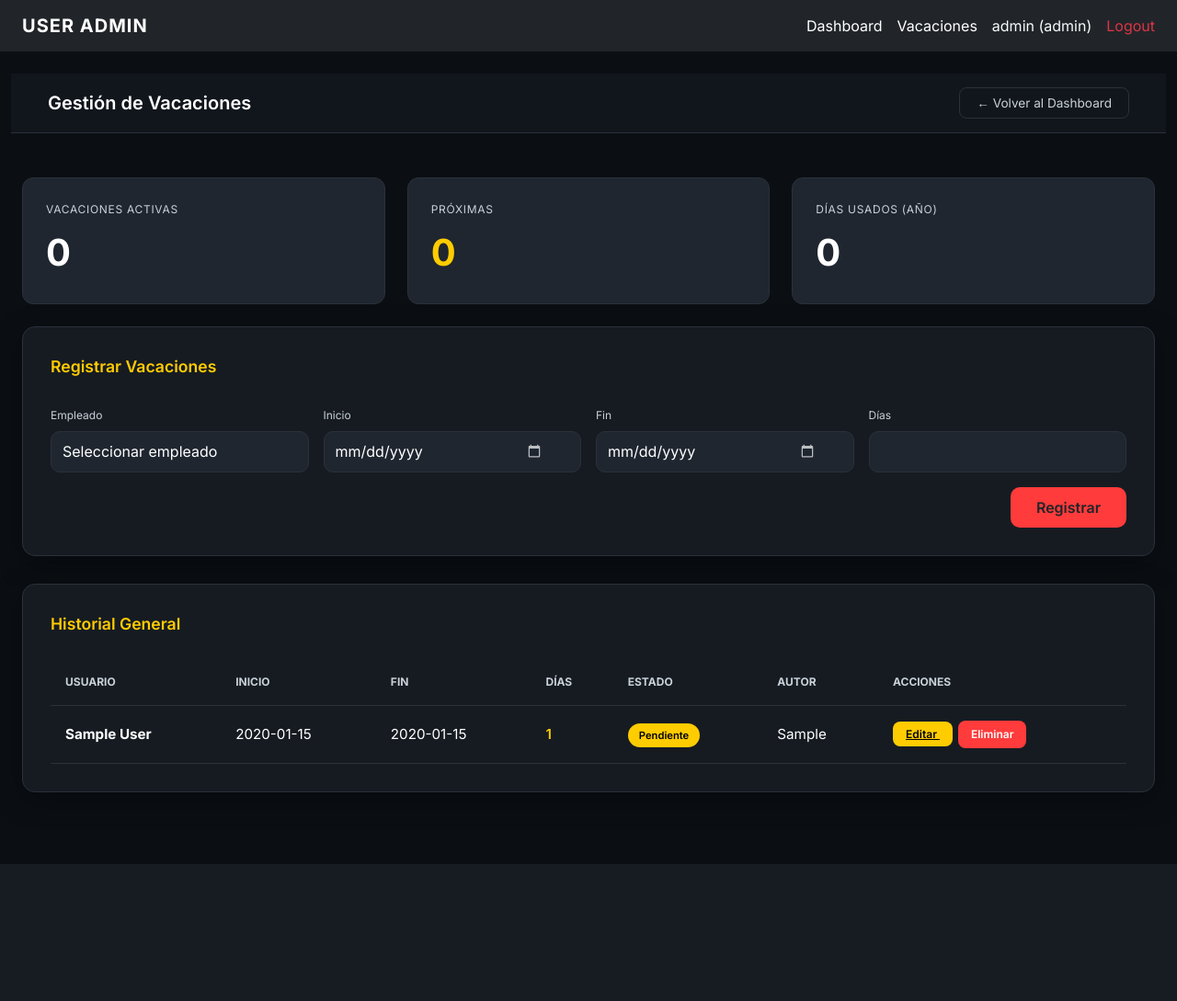
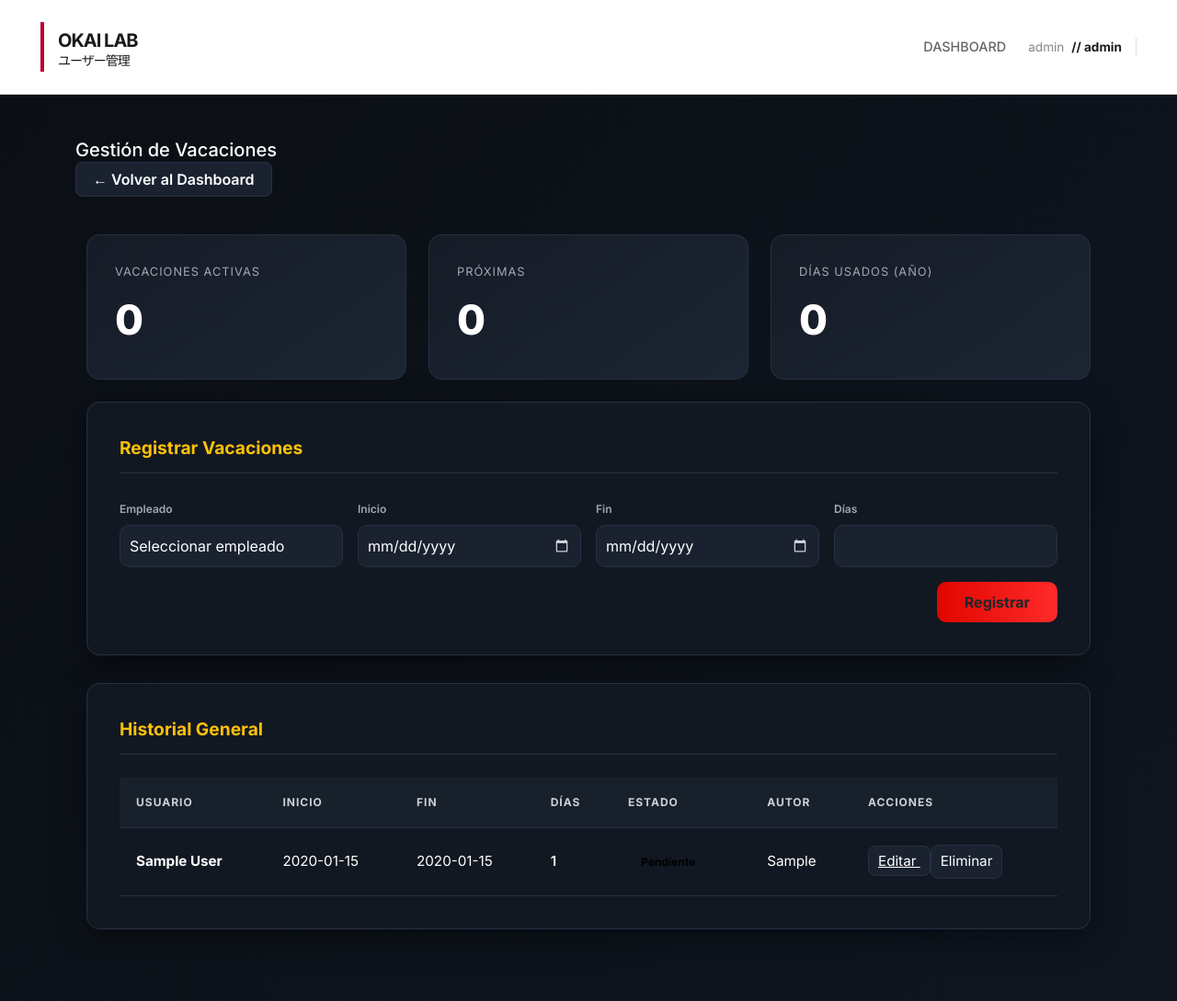
Before and after one commit to Corose/dashboard, a Flask app: page /vacaciones in a window 1280 px wide. Shown: the whole page at 92% size. Before the commit the page ends 940 px from the top, so only its background shows below. Run offline with Flask 3, Linux system fonts and the light colour scheme; a user stored in the database is signed in; tables that the repository leaves empty hold one stand-in row (values such as "Sample post").

Commit message:
Fix Diseño v10

```diff
--- a/templates/base.html
+++ b/templates/base.html
@@ -2,59 +2,139 @@
 <html lang="es">
 <head>
     <meta charset="UTF-8">
-    <title>User Admin Premium</title>
+    <meta name="viewport" content="width=device-width, initial-scale=1.0">
+    <title>User Admin Premium | ユーザー管理</title>
 
-    <!-- Bootstrap -->
     <link href="https://cdn.jsdelivr.net/npm/bootstrap@5.3.2/dist/css/bootstrap.min.css" rel="stylesheet">
 
+    <link rel="preconnect" href="https://fonts.googleapis.com">
+    <link rel="preconnect" href="https://fonts.gstatic.com" crossorigin>
+    <link href="https://fonts.googleapis.com/css2?family=Inter:wght@300;500&family=Noto+Sans+JP:wght@300;500;700&display=swap" rel="stylesheet">
+
     <style>
+        :root {
+            --jp-black: #1a1a1a;
+            --jp-white: #fcfcfc;
+            --jp-red: #bc002d; /* Rojo imperial japonés */
+            --jp-gray: #e0e0e0;
+        }
+
         body {
-            background-color: #f4f6f9;
+            background-color: var(--jp-white);
+            font-family: 'Inter', 'Noto Sans JP', sans-serif;
+            color: var(--jp-black);
+            -webkit-font-smoothing: antialiased;
+        }
+
+        /* Navbar Estilo Minimalista */
+        .navbar-minimal {
+            background-color: white;
+            border-bottom: 1px solid var(--jp-gray);
+            padding: 1.5rem 2rem;
         }
 
         .navbar-brand {
-            font-weight: bold;
-            letter-spacing: 1px;
+            font-weight: 700;
+            letter-spacing: -0.05em;
+            color: var(--jp-black) !important;
+            border-left: 4px solid var(--jp-red);
+            padding-left: 15px;
+            text-transform: uppercase;
         }
 
+        .nav-link {
+            font-size: 0.9rem;
+            font-weight: 500;
+            color: #666 !important;
+            transition: all 0.3s ease;
+            position: relative;
+        }
+
+        .nav-link:hover {
+            color: var(--jp-black) !important;
+        }
+
+        .nav-link::after {
+            content: '';
+            position: absolute;
+            width: 0;
+            height: 1px;
+            bottom: 0;
+            left: 0;
+            background-color: var(--jp-red);
+            transition: width 0.3s ease;
+        }
+
+        .nav-link:hover::after {
+            width: 100%;
+        }
+
+        /* Badge de Vacaciones Estilo Sello (Hanko) */
         .badge-vacaciones {
-            background-color: #dc3545;
+            background-color: transparent;
+            color: var(--jp-red);
+            border: 1px solid var(--jp-red);
+            padding: 0.5em 1em;
+            font-weight: 700;
+            text-transform: uppercase;
+            font-size: 0.75rem;
+        }
+
+        /* Logout con sutil contraste */
+        .btn-logout {
+            color: var(--jp-red) !important;
+            border: 1px solid transparent;
+            padding: 5px 15px;
+            border-radius: 0;
+            transition: border 0.3s;
+        }
+
+        .btn-logout:hover {
+            border: 1px solid var(--jp-red);
+        }
+
+        .user-info {
+            font-size: 0.85rem;
+            color: #888;
+            border-right: 1px solid var(--jp-gray);
+            padding-right: 15px;
+        }
+
+        /* Contenedor con aire */
+        .main-content {
+            padding-top: 3rem;
+            animation: fadeIn 0.8s ease-out;
+        }
+
+        @keyframes fadeIn {
+            from { opacity: 0; transform: translateY(10px); }
+            to { opacity: 1; transform: translateY(0); }
         }
     </style>
 </head>
 <body>
 
-<!-- NAVBAR GLOBAL -->
-<nav class="navbar navbar-expand-lg navbar-dark bg-dark px-4">
-    <a class="navbar-brand" href="/">USER ADMIN</a>
-
-    <div class="ms-auto d-flex gap-3">
-
-        <a class="nav-link text-white" href="{{ url_for('dashboard') }}">
-            Dashboard
+<nav class="navbar navbar-expand-lg navbar-minimal">
+    <div class="container-fluid">
+        <a class="navbar-brand" href="/">
+            OKAI LAB<span style="font-weight:300; font-size: 0.7em; display: block; line-height: 1;">ユーザー管理</span>
         </a>
 
-        <a class="nav-link text-white" href="{{ url_for('vacaciones_view') }}">
-            Vacaciones
-        </a>
+        <div class="ms-auto d-flex align-items-center gap-4">
+            <a class="nav-link" href="{{ url_for('dashboard') }}">DASHBOARD</a>
 
-        {% if current_user.is_authenticated %}
-            <span class="text-light">
-                {{ current_user.username }} ({{ current_user.role }})
-            </span>
-
-            <a class="nav-link text-danger" href="{{ url_for('logout') }}">
-                Logout
-            </a>
-        {% endif %}
-
+            {% if current_user.is_authenticated %}
+                <div class="user-info">
+                    {{ current_user.username }} <b class="ms-1" style="color:var(--jp-black)">// {{ current_user.role }}</b>
+                </div>
+            {% endif %}
+        </div>
     </div>
 </nav>
 
-<!-- CONTENIDO -->
-<div class="container mt-4">
+<main class="container main-content">
     {% block content %}{% endblock %}
-</div>
+</main>
 
 </body>
 </html>
--- a/templates/vacaciones.html
+++ b/templates/vacaciones.html
@@ -1,185 +1,195 @@
 {% extends "base.html" %}
 {% block content %}
-
 <style>
-@import url('https://fonts.googleapis.com/css2?family=Inter:wght@400;600;700&display=swap');
+@import url('https://fonts.googleapis.com/css2?family=Inter:wght@400;600;700;800&display=swap');
 
 :root{
     --bg-main:#0b0f14;
-    --card:#161b22;
-    --card-soft:#1f2630;
-    --accent:#ff3b3b;
-    --yellow:#ffcc00;
-    --green:#2ecc71;
-    --text:#ffffff;
-    --text-soft:#c9d1d9;
-    --border:#2b313a;
+    --bg-card:#121821;
+    --bg-soft:#1a2230;
+    --accent:#e10600;
+    --accent-yellow:#ffc107;
+    --text-main:#ffffff;
+    --text-muted:#a0a8b3;
+    --border:#263042;
 }
 
 /* ===== BASE ===== */
 body{
-    background:var(--bg-main);
+    background:linear-gradient(135deg,#0b0f14,#0f1621);
     font-family:'Inter',sans-serif;
-    color:var(--text);
+    color:var(--text-main);
 }
 
-/* ===== HEADER MINIMAL ===== */
-.clean-header{
+/* ===== HEADER NUEVO ===== */
+.top-header{
+    background:rgba(18,24,33,.95);
+    backdrop-filter:blur(10px);
+    border-bottom:1px solid var(--border);
+    padding:18px 40px;
+    margin-bottom:40px;
     display:flex;
     justify-content:space-between;
     align-items:center;
-    padding:15px 40px;
-    background:#11161d;
-    border-bottom:1px solid var(--border);
 }
 
-.clean-header h5{
+.top-header h1{
+    font-size:1.4rem;
+    font-weight:700;
     margin:0;
-    font-weight:600;
-    color:var(--text);
 }
 
 .btn-dashboard{
-    background:transparent;
+    background:var(--bg-soft);
     border:1px solid var(--border);
-    padding:6px 18px;
+    color:var(--text-main);
+    padding:8px 18px;
     border-radius:8px;
-    color:var(--text-soft);
     text-decoration:none;
-    font-size:.85rem;
     transition:.2s;
+    font-weight:600;
 }
 
 .btn-dashboard:hover{
     border-color:var(--accent);
-    color:white;
-}
-
-/* ===== CONTAINER ===== */
-.container{
-    max-width:1300px;
+    color:var(--accent);
 }
 
 /* ===== CARDS ===== */
 .card-custom{
-    background:var(--card);
+    background:var(--bg-card);
     border:1px solid var(--border);
     border-radius:14px;
-    padding:30px;
+    padding:35px;
     margin-bottom:30px;
-    box-shadow:0 8px 30px rgba(0,0,0,.4);
+    box-shadow:0 10px 35px rgba(0,0,0,.45);
 }
 
 /* ===== TITULOS ===== */
 .section-header{
-    font-size:1.1rem;
-    font-weight:600;
+    font-size:1.2rem;
+    font-weight:700;
     margin-bottom:25px;
-    color:var(--yellow);
+    padding-bottom:12px;
+    border-bottom:1px solid var(--border);
+    color:var(--accent-yellow);
 }
 
-/* ===== KPIs ===== */
+/* ===== KPI ===== */
 .kpi-card{
-    background:var(--card-soft);
+    background:linear-gradient(145deg,#151c27,#1c2533);
     border:1px solid var(--border);
-    border-radius:12px;
-    padding:25px;
+    border-radius:14px;
+    padding:30px;
+    transition:.25s;
+}
+
+.kpi-card:hover{
+    transform:translateY(-4px);
+    border-color:var(--accent);
 }
 
 .kpi-title{
-    font-size:.75rem;
+    font-size:.8rem;
+    color:var(--text-muted);
     text-transform:uppercase;
-    color:var(--text-soft);
-    letter-spacing:.7px;
+    letter-spacing:1px;
 }
 
 .kpi-number{
-    font-size:2.5rem;
-    font-weight:700;
-    margin-top:8px;
+    font-size:2.8rem;
+    font-weight:800;
+    margin-top:10px;
 }
 
 /* ===== FORM ===== */
 .form-label{
     font-size:.75rem;
-    color:var(--text-soft);
+    color:var(--text-muted);
+    font-weight:600;
 }
 
 .form-control{
-    background:var(--card-soft) !important;
+    background:var(--bg-soft) !important;
     border:1px solid var(--border) !important;
     border-radius:10px !important;
-    color:white !important;
-    height:45px;
+    color:#fff !important;
+    padding:10px;
 }
 
 .form-control:focus{
     border-color:var(--accent) !important;
-    box-shadow:0 0 0 2px rgba(255,59,59,.3) !important;
+    box-shadow:0 0 0 2px rgba(225,6,0,.3) !important;
 }
 
-/* ===== CALENDARIO PERSONALIZADO ===== */
-input[type="date"]{
-    appearance:none;
-    position:relative;
-    padding-right:40px !important;
-}
-
+/* ===== CALENDARIO MEJORADO ===== */
 input[type="date"]::-webkit-calendar-picker-indicator{
     filter:invert(1);
-    opacity:.7;
+    opacity:.8;
     cursor:pointer;
 }
 
-input[type="date"]:hover::-webkit-calendar-picker-indicator{
-    opacity:1;
+input[type="date"]{
+    position:relative;
+}
+
+input[type="date"]:hover{
+    border-color:var(--accent) !important;
 }
 
 /* ===== BOTON REGISTRAR ===== */
 .btn-registrar{
-    background:var(--accent);
+    background:linear-gradient(90deg,#e10600,#ff2a2a);
     border:none;
     border-radius:10px;
-    padding:10px 28px;
-    font-weight:600;
+    padding:10px 30px;
+    font-weight:700;
+    transition:.2s;
 }
 
 .btn-registrar:hover{
-    background:#ff5555;
+    transform:scale(1.05);
 }
 
 /* ===== TEAM CARDS ===== */
 .team-card{
-    background:var(--card-soft);
+    background:var(--bg-soft);
     border:1px solid var(--border);
-    border-radius:10px;
-    padding:14px 18px;
-    margin-bottom:10px;
+    border-radius:12px;
+    padding:18px 22px;
+    margin-bottom:12px;
+    transition:.2s;
+    font-size:.95rem;
+}
+
+.team-card:hover{
+    border-color:var(--accent);
+    transform:translateX(4px);
 }
 
 /* ===== TABLA ===== */
-.table-container{
-    overflow-x:auto;
-}
-
 .table-oni{
     width:100%;
     border-collapse:collapse;
 }
 
+.table-oni thead{
+    background:#18202c;
+}
+
 .table-oni th{
-    padding:16px;
+    padding:18px;
     font-size:.75rem;
     text-transform:uppercase;
-    color:var(--text-soft);
+    letter-spacing:1px;
+    color:#c9d1d9;
     border-bottom:1px solid var(--border);
 }
 
 .table-oni td{
-    padding:16px;
+    padding:18px;
+    border-bottom:1px solid var(--border);
     font-size:.95rem;
-    border-bottom:1px solid var(--border);
-    color:white;
 }
 
 .table-oni tbody tr:hover{
@@ -188,37 +198,31 @@ input[type="date"]:hover::-webkit-calendar-picker-indicator{
 
 /* ===== BADGES ===== */
 .badge-access{
-    padding:6px 12px;
-    border-radius:20px;
-    font-size:.7rem;
-    font-weight:600;
+    padding:7px 14px;
+    border-radius:30px;
+    font-size:.75rem;
+    font-weight:700;
 }
 
-/* ===== BOTONES ACCIONES ===== */
+/* ===== BOTONES ACCION ===== */
 .action-btn{
-    padding:6px 14px;
+    background:var(--bg-soft);
+    border:1px solid var(--border);
+    color:#fff;
+    padding:6px 10px;
     border-radius:8px;
-    border:none;
-    font-size:.75rem;
-    font-weight:600;
-    margin-right:6px;
+    transition:.2s;
 }
 
-.btn-edit{
-    background:var(--yellow);
-    color:black;
+.action-btn:hover{
+    background:var(--accent);
+    border-color:var(--accent);
 }
 
-.btn-delete{
-    background:var(--accent);
-    color:white;
+.action-btn i{
+    font-size:.9rem;
 }
-
-.btn-edit:hover{ opacity:.8; }
-.btn-delete:hover{ opacity:.8; }
-
 </style>
-
 <!-- HEADER LIMPIO -->
 <div class="clean-header">
     <h5>Gestión de Vacaciones</h5>
```
